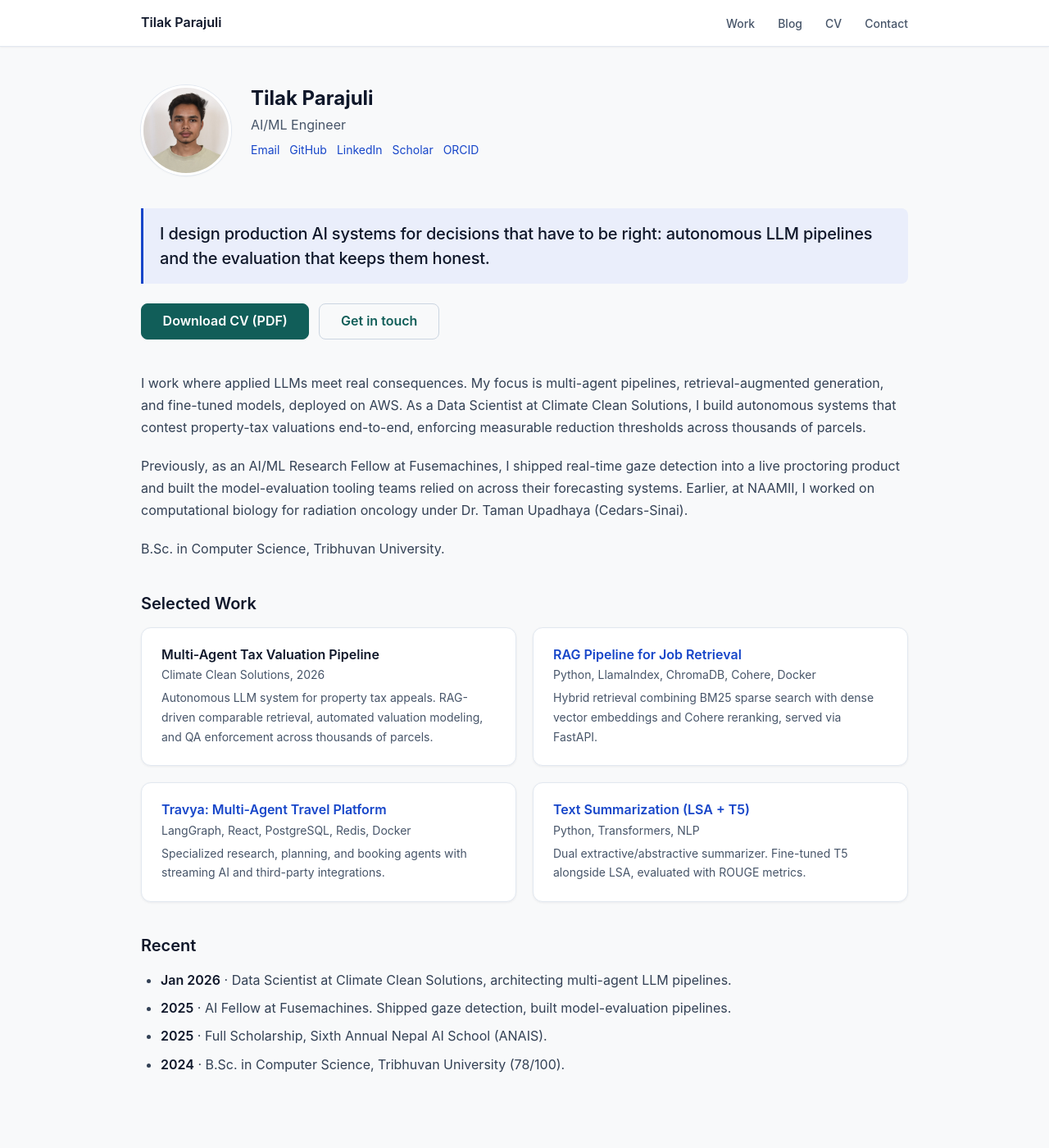
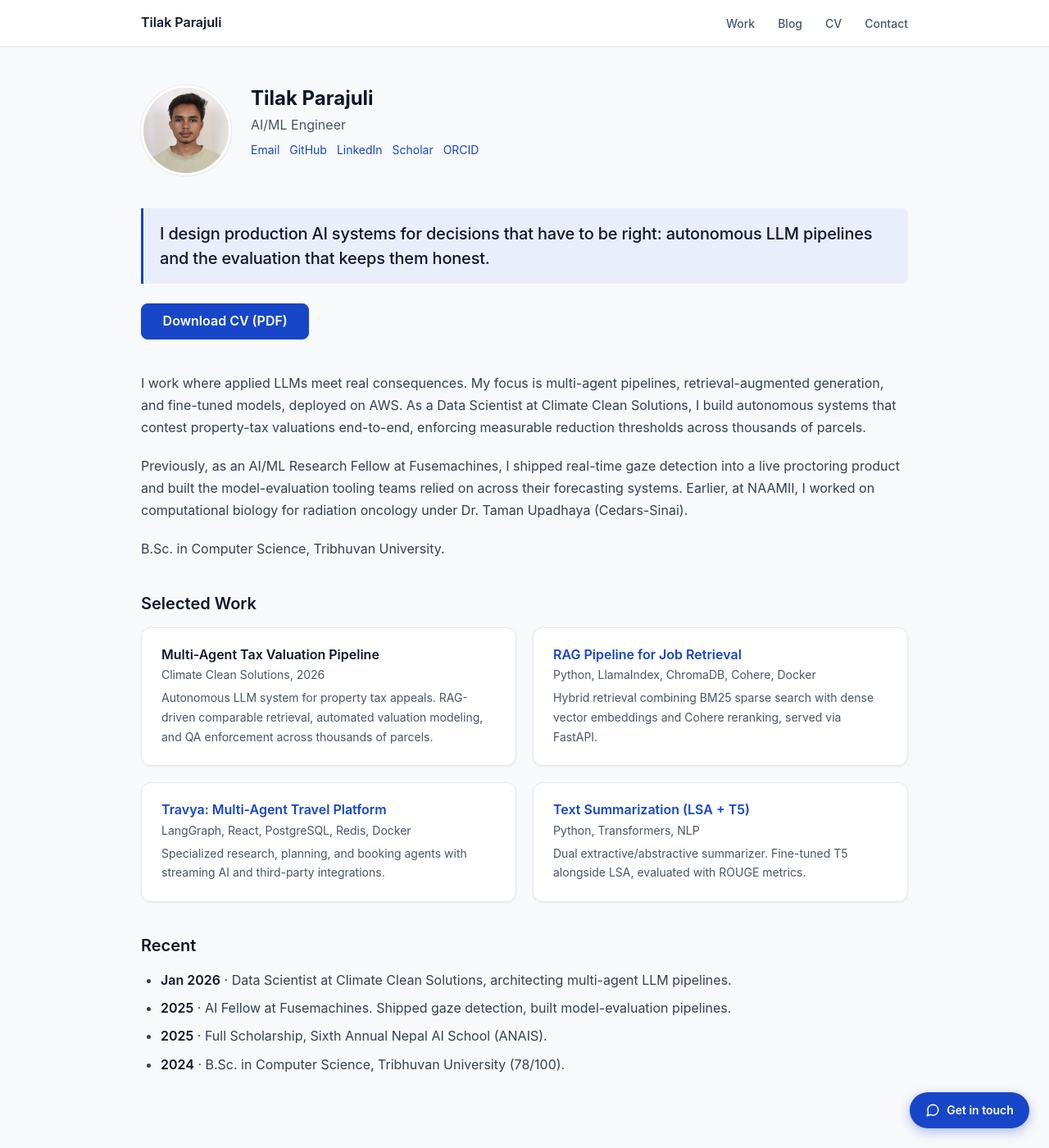
Before and after one commit to parajuli-ai/academic-website, a Jekyll site: the page built from index.md, in a window 1280 px wide and 1400 px high. Shown: the whole window at 82% size. Built offline with Jekyll 4.4.1, drawn with Linux system fonts in a browser that asks for light colours.

Commit message:
Add floating Get-in-touch CTA; unify button color; fix calendar clipping
- Add a persistent "Get in touch" floating button (fixed bottom-right) on
  every page; hidden on Contact (redundant there) and the now-duplicate
  hero "Get in touch" button removed.
- Unify CTA buttons to the brand accent (--color-cta now references
  --color-accent) instead of a separate teal — one cohesive palette.
- Fix Google Calendar iframe clipping: raise height to 1050px (desktop)
  and 1600px (mobile) so Google's full footer renders without the
  half-clipped overlay above the site footer.

Co-Authored-By: Claude Opus 4.8 <noreply@anthropic.com>

```diff
--- a/_layouts/default.html
+++ b/_layouts/default.html
@@ -165,6 +165,13 @@
         {% include footer.html %}
     </footer>
 
+    {% unless page.url contains '/contact' %}
+    <a class="fab-contact" href="{{ '/contact/' | relative_url }}" aria-label="Get in touch">
+        <svg viewBox="0 0 24 24" fill="none" stroke="currentColor" stroke-width="2" stroke-linecap="round" stroke-linejoin="round" aria-hidden="true"><path d="M21 11.5a8.38 8.38 0 0 1-.9 3.8 8.5 8.5 0 0 1-7.6 4.7 8.38 8.38 0 0 1-3.8-.9L3 21l1.9-5.7a8.38 8.38 0 0 1-.9-3.8 8.5 8.5 0 0 1 4.7-7.6 8.38 8.38 0 0 1 3.8-.9h.5a8.48 8.48 0 0 1 8 8v.5z"/></svg>
+        <span>Get in touch</span>
+    </a>
+    {% endunless %}
+
     <!-- JavaScript -->
     <script src="{{ '/assets/js/main.js' | relative_url }}" defer></script>
 </body>
--- a/assets/css/main.css
+++ b/assets/css/main.css
@@ -25,8 +25,8 @@
   --color-accent-soft: #eaeefb;    /* pale blue tint for highlights */
   --color-link: var(--color-accent);
   --color-link-hover: var(--color-accent-hover);
-  --color-cta: #115e59;            /* deep teal · CTAs only · white text 7.6:1 AAA */
-  --color-cta-hover: #134e4a;      /* 9.5:1 AAA */
+  --color-cta: var(--color-accent);        /* CTAs use the brand accent — one cohesive palette */
+  --color-cta-hover: var(--color-accent-hover);
 
   /* elevation */
   --shadow-sm: 0 1px 2px rgba(15, 23, 42, 0.05);
@@ -771,14 +771,59 @@ img {
 .calendar-embed iframe {
   display: block;
   width: 100%;
-  height: 800px;
+  height: 1050px;
   border: 0;
   overflow: hidden;
 }
 
 @media (max-width: 640px) {
   .calendar-embed iframe {
-    height: 1400px;
+    height: 1600px;
+  }
+}
+
+/* Floating "Get in touch" — a persistent CTA fixed bottom-right on every page
+   (the layout hides it on the Contact page itself). */
+
+.fab-contact {
+  position: fixed;
+  right: 1.5rem;
+  bottom: 1.5rem;
+  z-index: 950;
+  display: inline-flex;
+  align-items: center;
+  gap: 0.5rem;
+  min-height: 44px;
+  padding: 0 1.2rem;
+  background: var(--color-accent);
+  color: #fff;
+  font-size: var(--text-sm);
+  font-weight: 600;
+  line-height: 1;
+  border-radius: 999px;
+  box-shadow: 0 4px 14px rgba(23, 70, 201, 0.35);
+  text-decoration: none;
+  transition: background-color 0.15s ease, box-shadow 0.15s ease, transform 0.15s ease;
+}
+
+.fab-contact:hover {
+  background: var(--color-accent-hover);
+  color: #fff;
+  text-decoration: none;
+  box-shadow: 0 6px 20px rgba(23, 70, 201, 0.45);
+  transform: translateY(-2px);
+}
+
+.fab-contact svg {
+  width: 18px;
+  height: 18px;
+  flex-shrink: 0;
+}
+
+@media (max-width: 640px) {
+  .fab-contact {
+    right: 1rem;
+    bottom: 1rem;
   }
 }
 
--- a/index.md
+++ b/index.md
@@ -26,7 +26,6 @@ title: Home
 
 <p class="cta-row">
   <a href="{{ '/assets/tilak-parajuli-cv.pdf' | relative_url }}" class="btn" target="_blank" rel="noopener">Download CV (PDF)</a>
-  <a href="{{ '/contact/' | relative_url }}" class="btn btn-secondary">Get in touch</a>
 </p>
 
 <div class="home-bio" markdown="1">
```
